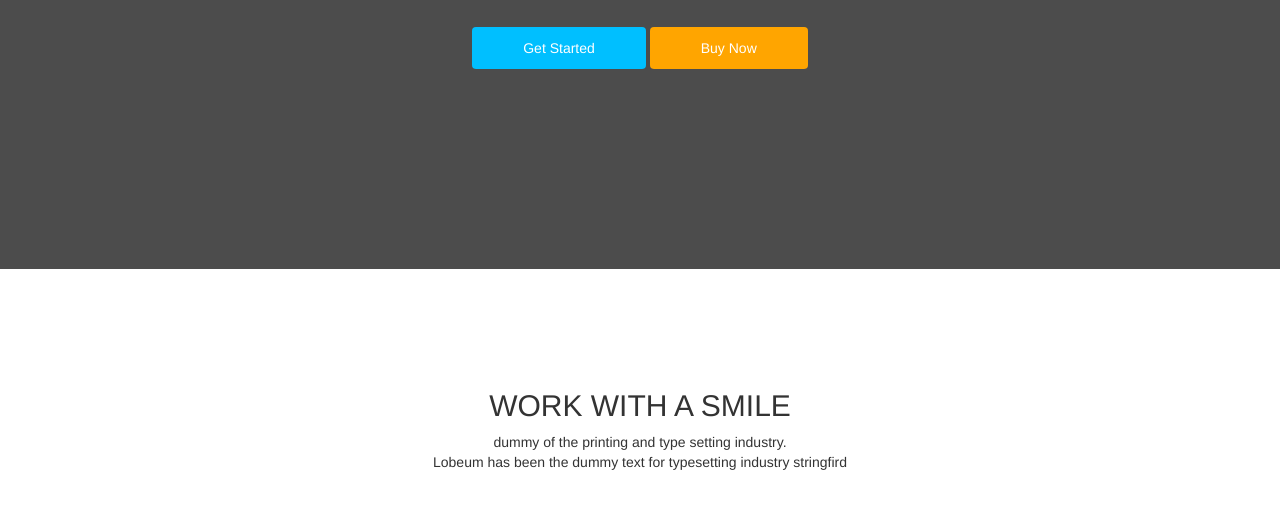
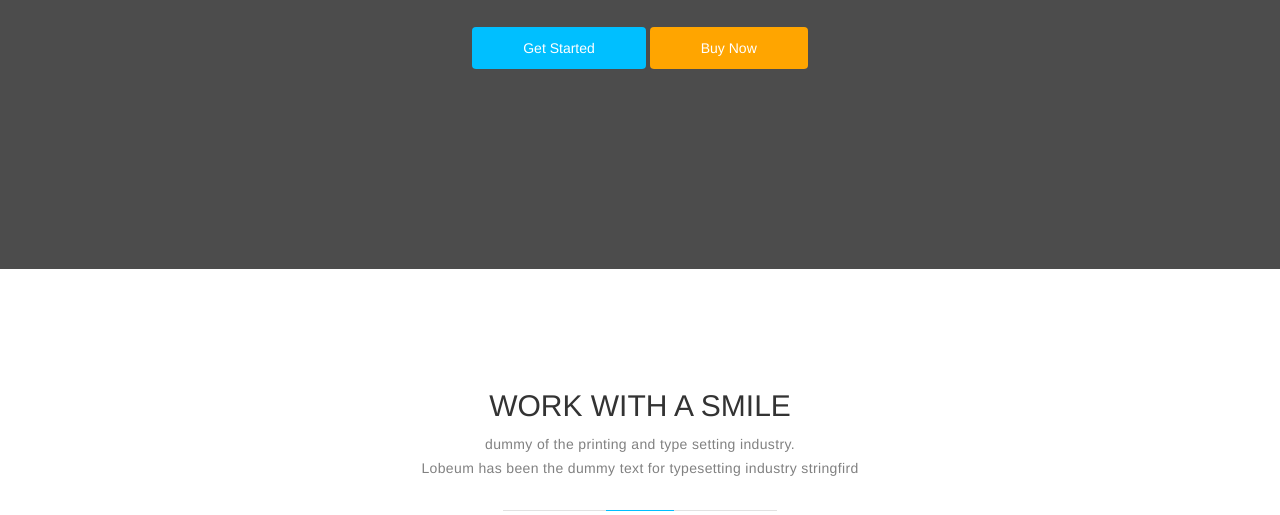
Before and after one commit to GitongaDennis/business, a plain HTML site: page index.html in a window 1280 px wide. Shown: the part 441-956 px from the top of the page. Drawn offline with nearby package versions, Linux system fonts and the light colour scheme.

Commit message:
2nd part

```diff
--- a/css/style.css
+++ b/css/style.css
@@ -120,3 +120,50 @@ header nav ul li a :hover
     padding: 100px 0px;
     text-align: center ;
 }
+.sub-heading
+{
+    position: relative;
+    margin-bottom: 75px;
+}
+.sub-heading:before
+{
+    content: "";
+    position: absolute;
+    top:100%;
+    left:50%;
+    margin-left: -3%;
+    width: 6%;
+    height: 1px;
+    background-color: deepskyblue;
+    z-index: 1;
+    -webkit-transition: 0.3s ease;
+    -moz-transition: 0.3s ease;
+    -ms-transition: 0.3s ease;
+    -o-transition: 0.3s ease;
+    transition: 0.3s ease;
+
+}
+.sub-heading:hover::before
+{
+    width: 24%;
+    margin-left: -12px;
+}
+.sub-heading:after{
+content: "";
+position: absolute;
+top: 100%;
+left: 50%;
+margin-left: -12%;
+width: 24%;
+height: 1px;
+background-color: e1e1e1;
+}
+.sub-heading p
+{
+    color: #818181;
+    display: inline-block;
+    padding: 0px 0px 20px;
+    position: relative;
+    line-height: 24px;
+    letter-spacing: 0.025em;
+}
```
